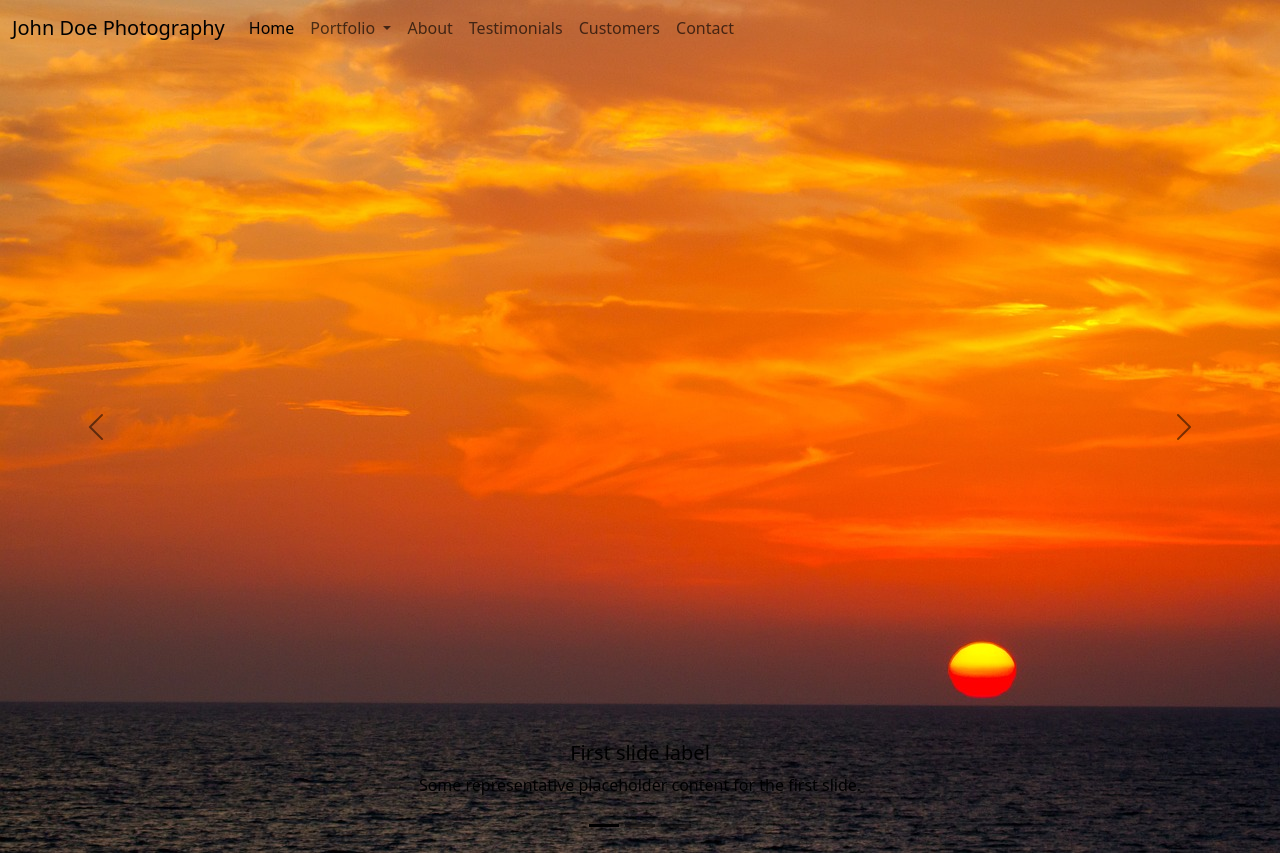
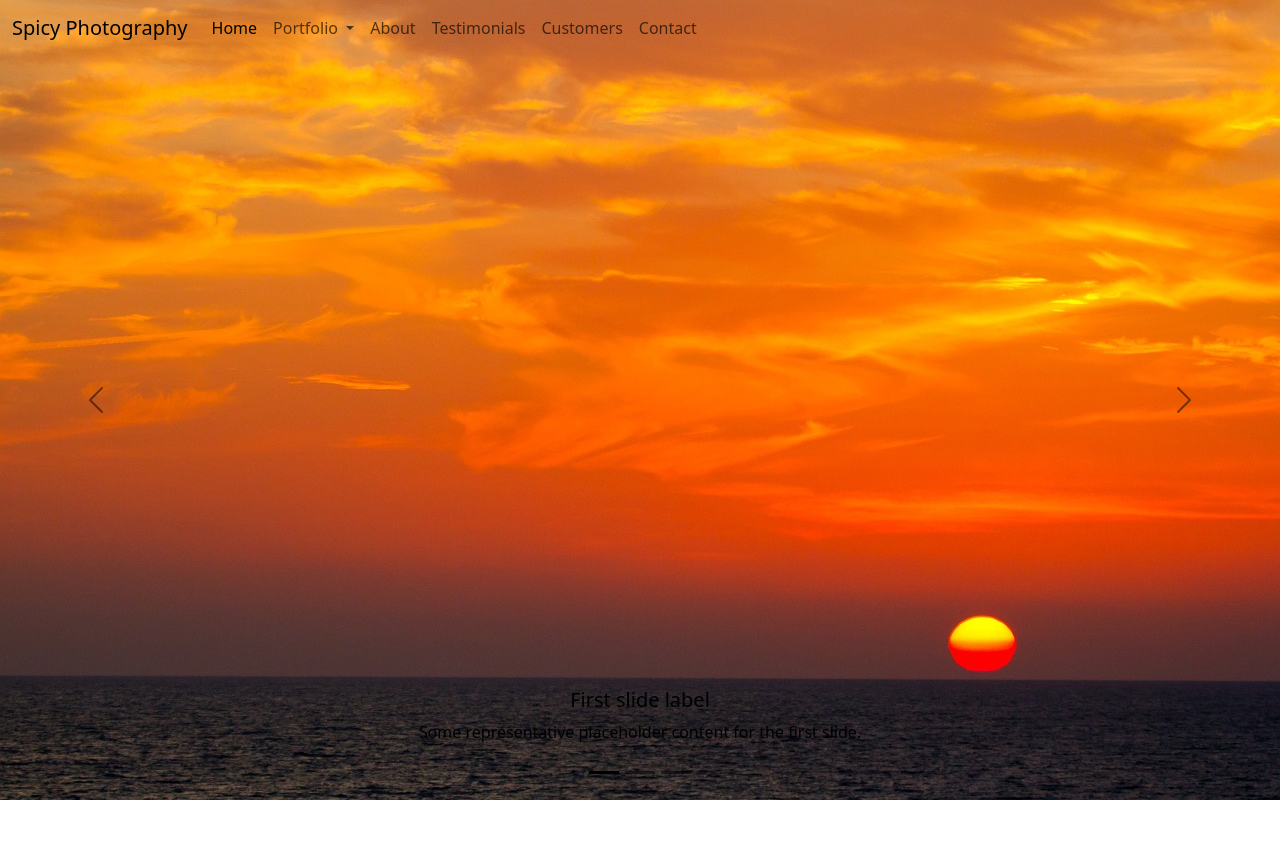
Before and after one commit to Quarky25/Photographer, an Angular app in the folder photographer/: page / in a window 1280 px wide. After the commit the page ends 800 px from the top, so only its background shows below. Built offline with nearby package versions, Linux system fonts and the light colour scheme.

Commit message:
feat: update navbar branding, add testimonials section, and enhance carousel image handling

```diff
--- a/photographer/src/app/home/home.component.css
+++ b/photographer/src/app/home/home.component.css
@@ -1,3 +1,10 @@
+
+  .carousel-inner img {
+    object-fit: cover;
+    width: 100%;
+    height: 100vh;
+    object-position: center center;
+  }
 
 @keyframes slideInBottom {
     0% {
@@ -9,7 +16,6 @@
       opacity: 1;
     }
   }
-
 
   .carousel-item {
     animation: slideInBottom 0.5s ease-out;
--- a/photographer/src/app/home/home.component.html
+++ b/photographer/src/app/home/home.component.html
@@ -42,3 +42,4 @@
     <span class="visually-hidden">Next</span>
   </button>
 </div>
+<div><app-testemonials></app-testemonials></div>
--- a/photographer/src/app/home/home.component.ts
+++ b/photographer/src/app/home/home.component.ts
@@ -14,7 +14,7 @@ export class HomeComponent implements OnInit {
         'Some representative placeholder content for the first slide.',
     },
     {
-      img: './assets/images/park.jpg',
+      img: './assets/images/park.webp',
       caption: 'Second slide label',
       description:
         'Some representative placeholder content for the second slide.',
--- a/photographer/src/app/navbar/navbar.component.html
+++ b/photographer/src/app/navbar/navbar.component.html
@@ -1,6 +1,6 @@
 <nav class="navbar fixed-top navbar-expand-lg bg-body-tertiary">
   <div class="container-fluid">
-    <a class="navbar-brand" href="#">John Doe Photography</a>
+    <a class="navbar-brand" href="#">Spicy Photography</a>
     <button
       class="navbar-toggler"
       type="button"
```
Also changed, not shown: photographer/src/assets/images/sunset.jpg (renamed from photographer/src/assets/images/sunset-4238445_1280.jpg).
